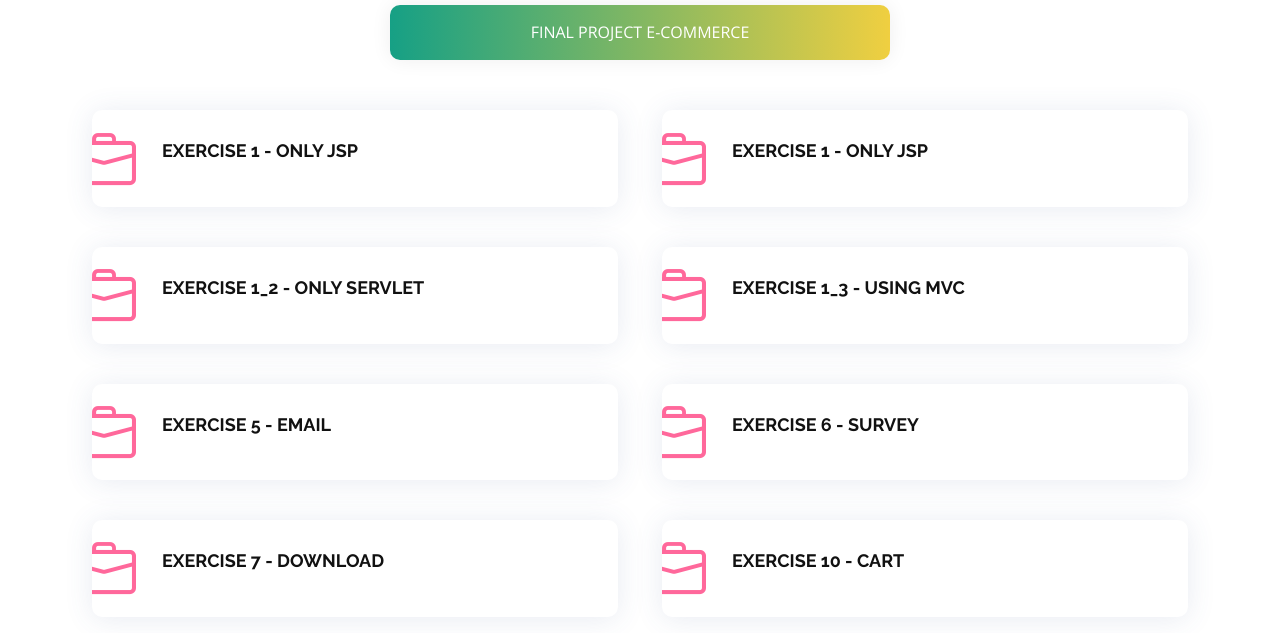
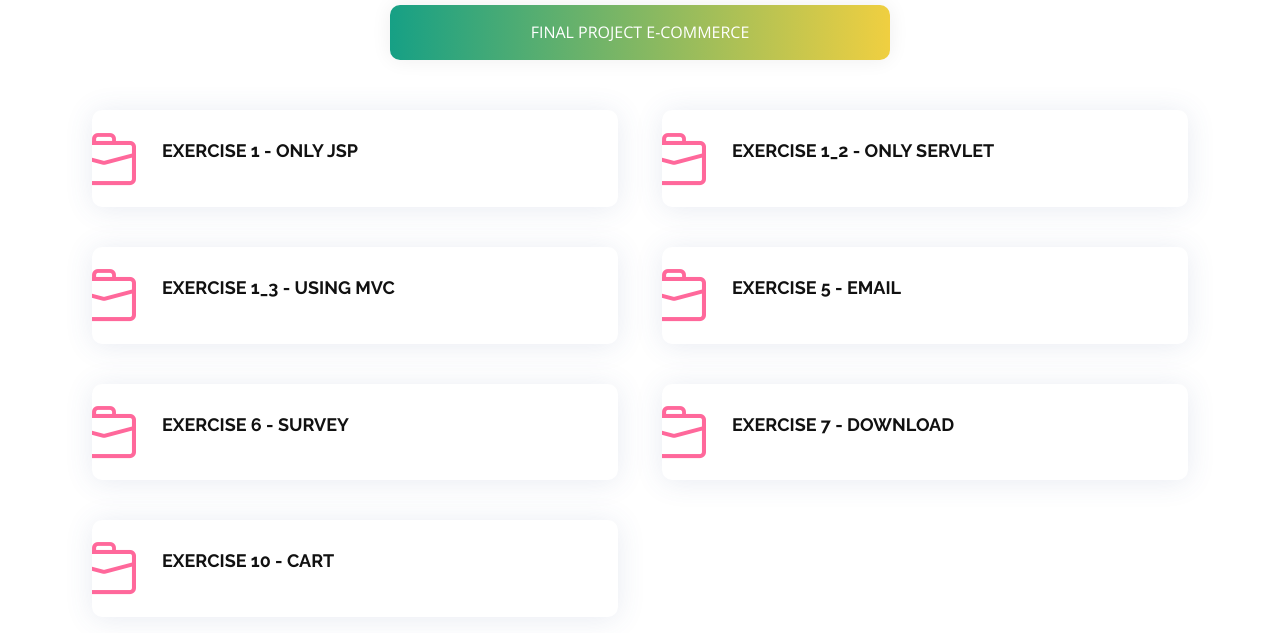
Before and after one commit to khoa6430/webassignment, a plain HTML site: page index.html in a window 1280 px wide. Shown: the part 691-1324 px from the top of the page. Drawn offline with nearby package versions, Linux system fonts and the light colour scheme.

Commit message:
Update index.html
cap nhat moi nhat

```diff
--- a/index.html
+++ b/index.html
@@ -79,7 +79,7 @@
         </div>
 
         <center style="margin-top:-30px">
-          <a href="#"><div class="btn-grad1" style="width: 500px;height: 55px;margin-bottom: 50px;">
+          <a href="http://autotool.vn/eshopper/index.html"><div class="btn-grad1" style="width: 500px;height: 55px;margin-bottom: 50px;">
             FINAL PROJECT E-COMMERCE
           </div>
           </a>
@@ -89,49 +89,43 @@
           <div class="col-md-6">
             <div class="icon-box" data-aos="fade-up">
               <div class="icon"><i class="bi bi-briefcase" style="color: #ff689b;"></i></div>
-              <h4 class="title"><a href="">EXERCISE 1 - ONLY JSP</a></h4>
+              <h4 class="title"><a href="https://bt1-onlyjsp.herokuapp.com/">EXERCISE 1 - ONLY JSP</a></h4>
             </div>
           </div>
          <div class="col-md-6">
             <div class="icon-box" data-aos="fade-up">
               <div class="icon"><i class="bi bi-briefcase" style="color: #ff689b;"></i></div>
-              <h4 class="title"><a href="">EXERCISE 1 - ONLY JSP</a></h4>
+              <h4 class="title"><a href="https://bt1p2-onlyservlet.herokuapp.com/">EXERCISE 1_2 - ONLY SERVLET</a></h4>
             </div>
           </div>
           <div class="col-md-6">
             <div class="icon-box" data-aos="fade-up">
               <div class="icon"><i class="bi bi-briefcase" style="color: #ff689b;"></i></div>
-              <h4 class="title"><a href="">EXERCISE 1_2 - ONLY SERVLET</a></h4>
+              <h4 class="title"><a href="https://bt1p3-usingmvc.herokuapp.com/">EXERCISE 1_3 - USING MVC</a></h4>
             </div>
           </div>
            <div class="col-md-6">
             <div class="icon-box" data-aos="fade-up">
               <div class="icon"><i class="bi bi-briefcase" style="color: #ff689b;"></i></div>
-              <h4 class="title"><a href="">EXERCISE 1_3 - USING MVC</a></h4>
+              <h4 class="title"><a href="https://bt5-email.herokuapp.com/">EXERCISE 5 - EMAIL</a></h4>
             </div>
           </div>
           <div class="col-md-6">
             <div class="icon-box" data-aos="fade-up">
               <div class="icon"><i class="bi bi-briefcase" style="color: #ff689b;"></i></div>
-              <h4 class="title"><a href="">EXERCISE 5 - EMAIL</a></h4>
+              <h4 class="title"><a href="https://bt6-survey.herokuapp.com/">EXERCISE 6 - SURVEY</a></h4>
             </div>
           </div>
           <div class="col-md-6">
             <div class="icon-box" data-aos="fade-up">
               <div class="icon"><i class="bi bi-briefcase" style="color: #ff689b;"></i></div>
-              <h4 class="title"><a href="">EXERCISE 6 - SURVEY</a></h4>
+              <h4 class="title"><a href="https://bt7-download.herokuapp.com/">EXERCISE 7 - DOWNLOAD</a></h4>
             </div>
           </div>
           <div class="col-md-6">
             <div class="icon-box" data-aos="fade-up">
               <div class="icon"><i class="bi bi-briefcase" style="color: #ff689b;"></i></div>
-              <h4 class="title"><a href="">EXERCISE 7 - DOWNLOAD</a></h4>
-            </div>
-          </div>
-          <div class="col-md-6">
-            <div class="icon-box" data-aos="fade-up">
-              <div class="icon"><i class="bi bi-briefcase" style="color: #ff689b;"></i></div>
-              <h4 class="title"><a href="">EXERCISE 10 - CART</a></h4>
+              <h4 class="title"><a href="https://bt10-cart.herokuapp.com/">EXERCISE 10 - CART</a></h4>
             </div>
           </div>
 
```
Lines whose indentation alone changed are shown as unchanged.
